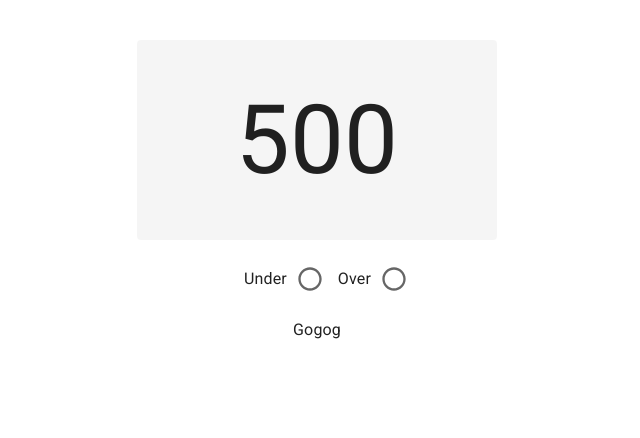
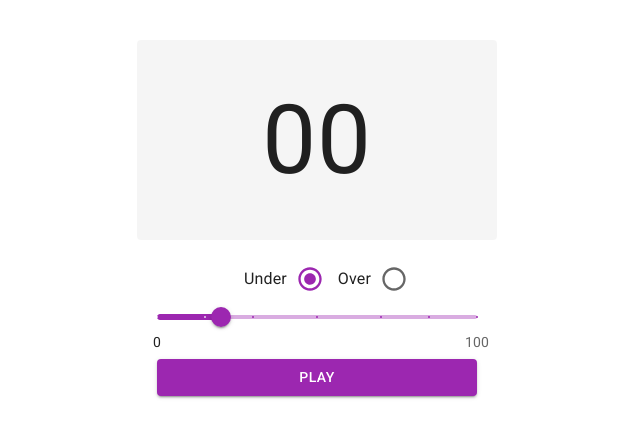
Before and after one commit to Veron0013/my-next-dice-game, a Next.js app: page / in a window 1280 px wide. Shown: the top 438 px of the page, without its empty margins (323-963 px from the left). Built offline with nearby package versions, Linux system fonts and the light colour scheme.

Commit message:
feat: rolling animation on TabScreen/ feat: calculatin logic in DiceGame/ feat: Inpur form works properly

```diff
--- a/app/components/InputForm.tsx
+++ b/app/components/InputForm.tsx
@@ -1,24 +1,47 @@
 'use client';
 
 import {
+  Box,
+  Button,
   FormControl,
   FormControlLabel,
   Radio,
   RadioGroup,
+  Slider,
 } from '@mui/material';
 import { purple } from '@mui/material/colors';
-import React from 'react';
+import { useState } from 'react';
+import { MARKS } from '../lib/vars';
+import { PlayCondition, PlayData } from '../types/formTypes';
 
-export default function InputForm() {
+type Props = {
+  onPlay: (data: PlayData) => void;
+};
+
+function valuetext(value: number) {
+  return `${value}`;
+}
+
+export default function InputForm({ onPlay }: Props) {
+  const [threshold, setThreshold] = useState<number>(20);
+  const [condition, setCondition] = useState<PlayCondition>(
+    PlayCondition.under
+  );
+
+  const handlePlayClick = () => {
+    onPlay({ condition, threshold });
+  };
+
   return (
     <div>
-      <form>
+      <form className="flex flex-col items-center justify-center">
         <FormControl>
           <RadioGroup
             row
             aria-labelledby="demo-form-control-label-placement"
             name="position"
-            defaultValue="start"
+            defaultValue="under"
+            onChange={e => setCondition(e.target.value as PlayCondition)}
           >
             <FormControlLabel
               value="under"
@@ -56,6 +79,29 @@ export default function InputForm() {
             />
           </RadioGroup>
         </FormControl>
+        <Box sx={{ width: 320 }}>
+          <Slider
+            onChange={(_, value) => setThreshold(value as number)}
+            color="secondary"
+            aria-label="Numbers"
+            defaultValue={20}
+            getAriaValueText={valuetext}
+            shiftStep={5}
+            step={1}
+            min={0}
+            max={100}
+            marks={MARKS}
+            valueLabelDisplay="auto"
+          />
+        </Box>
+        <Button
+          fullWidth
+          variant="contained"
+          color="secondary"
+          onClick={handlePlayClick}
+        >
+          Play
+        </Button>
       </form>
     </div>
   );
--- a/app/components/TabScreen.tsx
+++ b/app/components/TabScreen.tsx
@@ -1,13 +1,45 @@
 'use client';
 
+import { Typography } from '@mui/material';
+import { useEffect, useState } from 'react';
+
 interface Props {
-  digit: number;
+  finalRoll: number | null;
+  onFinish: () => void;
 }
 
-export default function TabScreen({ digit }: Props) {
+export default function TabScreen({ finalRoll, onFinish }: Props) {
+  const [display, setDisplay] = useState<number | null>(null);
+
+  useEffect(() => {
+    if (finalRoll === null) return;
+
+    let ticks = 0;
+    const maxTicks = 15;
+
+    const interval = setInterval(() => {
+      setDisplay(Math.floor(Math.random() * 100) + 1);
+      ticks++;
+
+      if (ticks >= maxTicks - 1) {
+        setDisplay(finalRoll);
+      }
+      if (ticks >= maxTicks) {
+        clearInterval(interval);
+        onFinish();
+      }
+    }, 80);
+
+    return () => {
+      clearInterval(interval);
+    };
+  }, [finalRoll]);
+
   return (
     <div className="w-90 h-50 bg-(--screen-bg) flex items-center justify-center text-8xl border-0 rounded-sm">
-      {digit}
+      <Typography sx={{ fontSize: 96 }} textAlign="center">
+        {display ?? '00'}
+      </Typography>
     </div>
   );
 }
--- /dev/null
+++ b/app/components/ToastMessage.tsx
@@ -0,0 +1,25 @@
+import { Alert, AlertTitle } from '@mui/material';
+import { AlertSeverity, AlertTitleValue } from '../types/toastTypes';
+
+interface Props {
+  severity: AlertSeverity;
+  titleText: AlertTitleValue;
+  message?: string;
+}
+
+export default function ToastMessage({ message, severity, titleText }: Props) {
+  return (
+    <Alert
+      severity={severity}
+      variant="filled"
+      sx={{
+        borderRadius: '4px',
+        width: '600px',
+        fontSize: '16px',
+      }}
+    >
+      <AlertTitle>{titleText}</AlertTitle>
+      {message}
+    </Alert>
+  );
+}
--- a/app/dice-game.tsx
+++ b/app/dice-game.tsx
@@ -1,16 +1,79 @@
 'use client';
 
+import { useState } from 'react';
 import InputForm from './components/InputForm';
 import TabScreen from './components/TabScreen';
+import ToastMessage from './components/ToastMessage';
+import { PlayData } from './types/formTypes';
+import { AlertSeverity, AlertState, AlertTitleValue } from './types/toastTypes';
+
+type ResultType = {
+  res: boolean;
+  message: string;
+};
 
 function DiceGame() {
+  const [showMessage, setShomessage] = useState(false);
+  const [roll, setRoll] = useState<number | null>(null);
+  const [result, setResult] = useState<ResultType | null>(null);
+  const [alertState, setAlertState] = useState<AlertState>({
+    severity: AlertSeverity.error,
+    titleText: AlertTitleValue.LOST,
+    message: '',
+  });
+
+  const PlayDice = (playdata: PlayData) => {
+    setShomessage(false);
+
+    const diceCheck = {
+      under: (roll: number, threshold: number): ResultType => {
+        return { res: roll < threshold, message: 'Number was higher' };
+      },
+      over: (roll: number, threshold: number) => {
+        return { res: roll > threshold, message: 'Number was lower' };
+      },
+    };
+
+    const { condition, threshold } = playdata;
+
+    const res = Math.floor(Math.random() * 100) + 1;
+
+    setResult(diceCheck[condition](res, threshold));
+
+    setRoll(res);
+
+    //рандом + анимация
+    //розрахунок
+    //формування об'єкту
+    //запис у масив
+  };
+
+  const handleRollFinish = () => {
+    if (!result) return;
+
+    if (result.res) {
+      setAlertState({
+        severity: AlertSeverity.success,
+        titleText: AlertTitleValue.WON,
+      });
+    } else {
+      setAlertState({
+        severity: AlertSeverity.error,
+        titleText: AlertTitleValue.LOST,
+        message: result.message,
+      });
+    }
+
+    setResult(null);
+    setShomessage(true);
+  };
+
   return (
     <div className="py-10 w-150 flex flex-1 flex-col justify-center items-center mx-auto gap-4">
-      <TabScreen digit={500} />
-      <InputForm />
+      {showMessage && alertState.titleText && <ToastMessage {...alertState} />}
+      <TabScreen finalRoll={roll} onFinish={handleRollFinish} />
+      <InputForm onPlay={PlayDice} />
       {/* tfble */}
-      {/* toast */}
-      Gogog
     </div>
   );
 }
--- /dev/null
+++ b/app/lib/vars.ts
@@ -0,0 +1,25 @@
+export const MARKS = [
+  {
+    value: 0,
+    label: '0',
+  },
+  {
+    value: 15,
+  },
+  {
+    value: 30,
+  },
+  {
+    value: 50,
+  },
+  {
+    value: 70,
+  },
+  {
+    value: 85,
+  },
+  {
+    value: 100,
+    label: '100',
+  },
+];
--- /dev/null
+++ b/app/types/formTypes.ts
@@ -0,0 +1,9 @@
+export type PlayData = {
+  condition: PlayCondition;
+  threshold: number;
+};
+
+export enum PlayCondition {
+  under = 'under',
+  over = 'over',
+}
--- /dev/null
+++ b/app/types/toastTypes.ts
@@ -0,0 +1,14 @@
+export enum AlertTitleValue {
+  LOST = 'You lost',
+  WON = 'You won',
+}
+
+export enum AlertSeverity {
+  success = 'success',
+  error = 'error',
+}
+export type AlertState = {
+  message?: string;
+  severity: AlertSeverity;
+  titleText: AlertTitleValue;
+};
```
